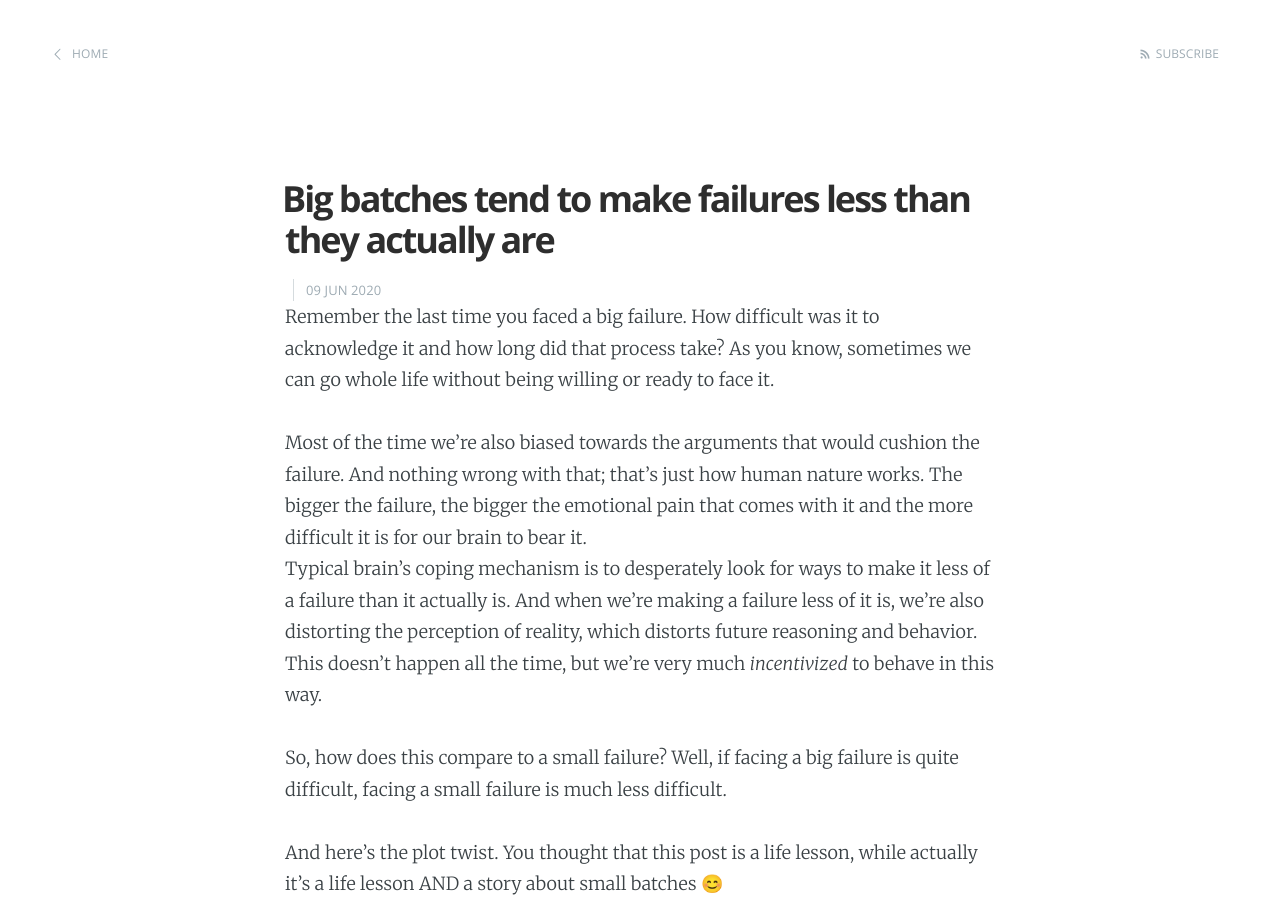
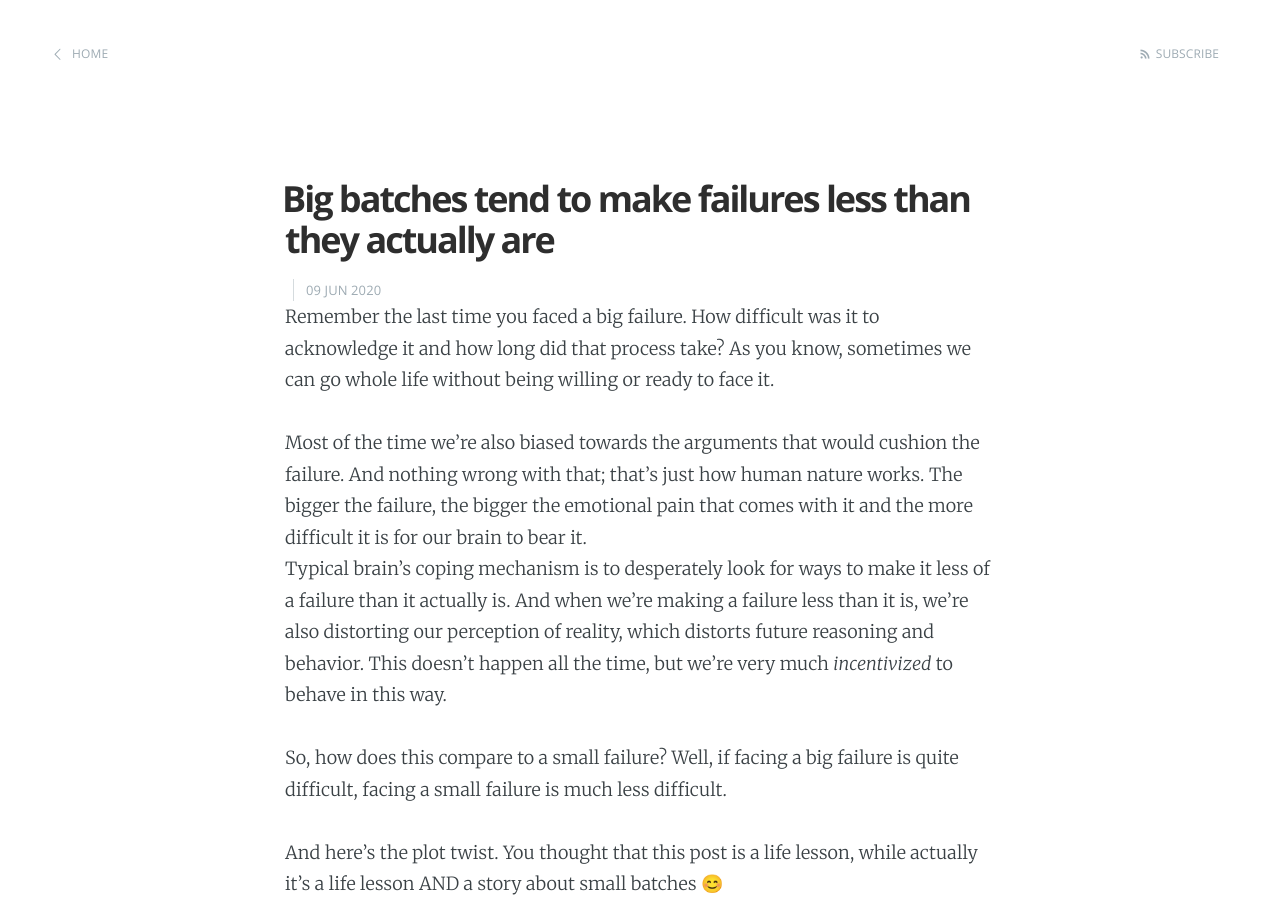
Before and after one commit to dragan-stepanovic/dragan-stepanovic.github.io, a Jekyll site: the page built from _posts/2020-06-09-big-batches-reality-distortion.md, in a window 1280 px wide and 900 px high. Built offline with Jekyll 4.4.1, drawn with Linux system fonts in a browser that asks for light colours.

Commit message:
Update 2020-06-09-big-batches-reality-distortion.md

```diff
--- a/_posts/2020-06-09-big-batches-reality-distortion.md
+++ b/_posts/2020-06-09-big-batches-reality-distortion.md
@@ -8,7 +8,7 @@ As you know, sometimes we can go whole life without being willing or ready to fa
 
 Most of the time we're also biased towards the arguments that would cushion the failure. And nothing wrong with that; that's just how human nature works.
 The bigger the failure, the bigger the emotional pain that comes with it and the more difficult it is for our brain to bear it.
-Typical brain's coping mechanism is to desperately look for ways to make it less of a failure than it actually is. And when we're making a failure less of it is, we're also distorting the perception of reality, which distorts future reasoning and behavior.
+Typical brain's coping mechanism is to desperately look for ways to make it less of a failure than it actually is. And when we're making a failure less than it is, we're also distorting our perception of reality, which distorts future reasoning and behavior.
 This doesn't happen all the time, but we're very much _incentivized_ to behave in this way.
 
 So, how does this compare to a small failure? Well, if facing a big failure is quite difficult, facing a small failure is much less difficult.
```
